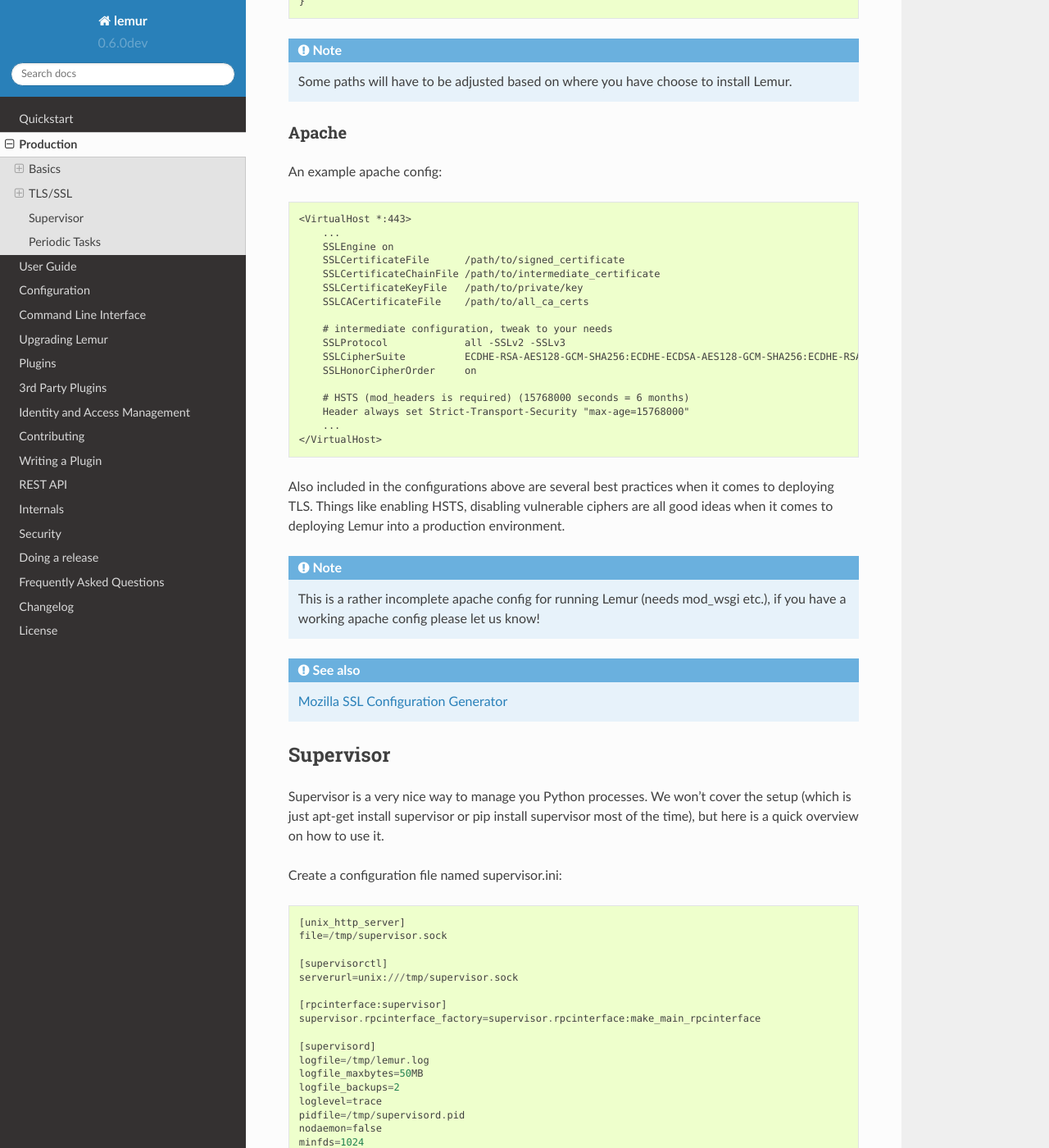
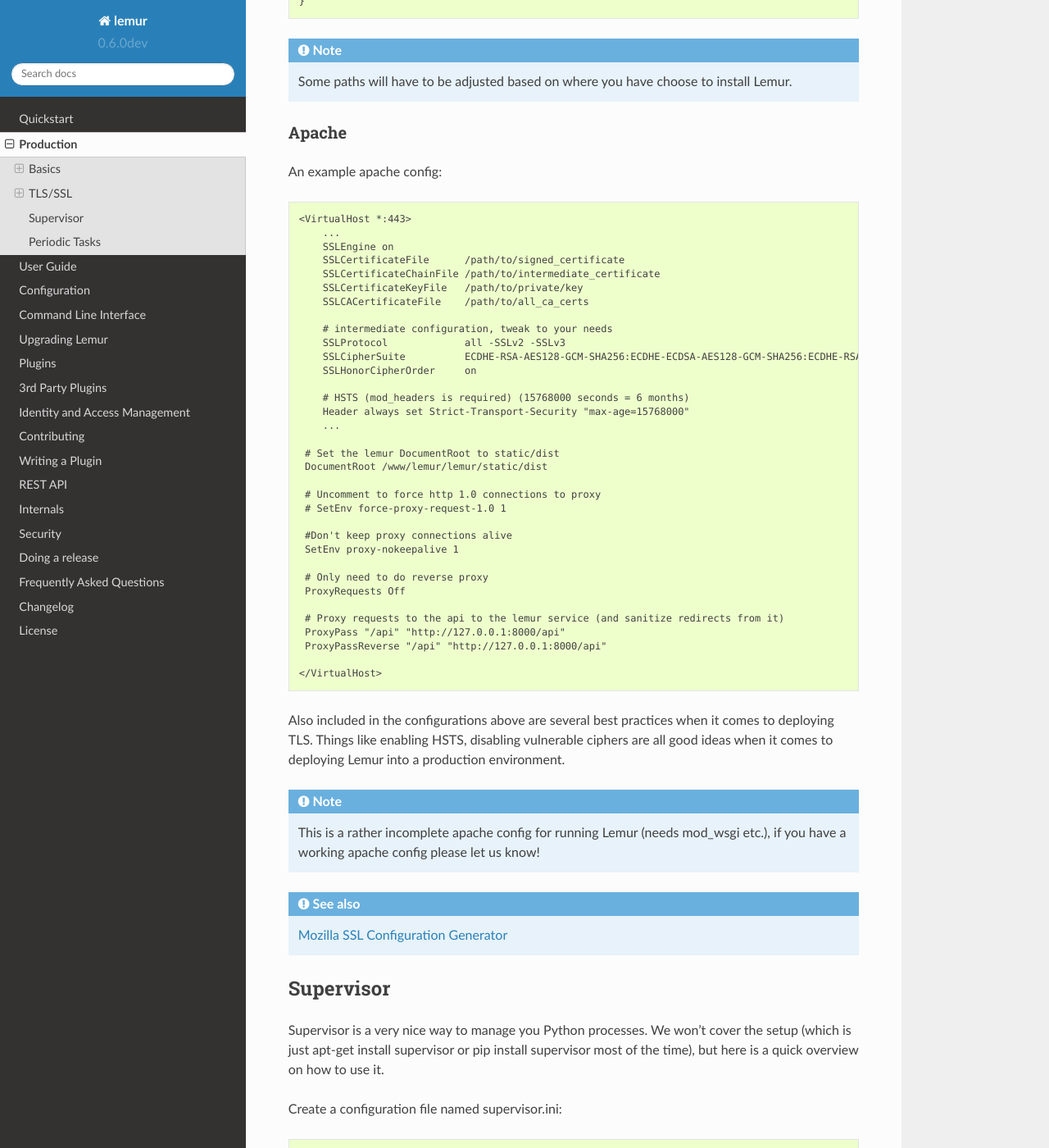
Before and after one commit to Netflix/lemur, a Sphinx documentation site: the page built from docs/production/index.rst, in a window 1280 px wide and 1400 px high, scrolled down 4295 px. Shown: the whole window at 82% size. Built offline with Sphinx 7.4.7 and the Read the Docs theme 2.0.0, drawn with Linux system fonts in a browser that asks for light colours.

Commit message:
Updated apache config
You guys asked for one that worked... It took me a little while to tweak, esp. since I'm not a guru with python.  The comment about needing mod_wsgi isn't true, unless you want to run lemur as a cgi program... I suspect that's from an older version that ran as cgi and not as a standalone webserver.

```diff
--- a/docs/production/index.rst
+++ b/docs/production/index.rst
@@ -217,6 +217,23 @@
         # HSTS (mod_headers is required) (15768000 seconds = 6 months)
         Header always set Strict-Transport-Security "max-age=15768000"
         ...
+
+     # Set the lemur DocumentRoot to static/dist
+     DocumentRoot /www/lemur/lemur/static/dist
+
+     # Uncomment to force http 1.0 connections to proxy
+     # SetEnv force-proxy-request-1.0 1
+
+     #Don't keep proxy connections alive
+     SetEnv proxy-nokeepalive 1
+
+     # Only need to do reverse proxy
+     ProxyRequests Off
+
+     # Proxy requests to the api to the lemur service (and sanitize redirects from it)
+     ProxyPass "/api" "http://127.0.0.1:8000/api"
+     ProxyPassReverse "/api" "http://127.0.0.1:8000/api"
+
     </VirtualHost>
 
 Also included in the configurations above are several best practices when it comes to deploying TLS. Things like enabling
```
